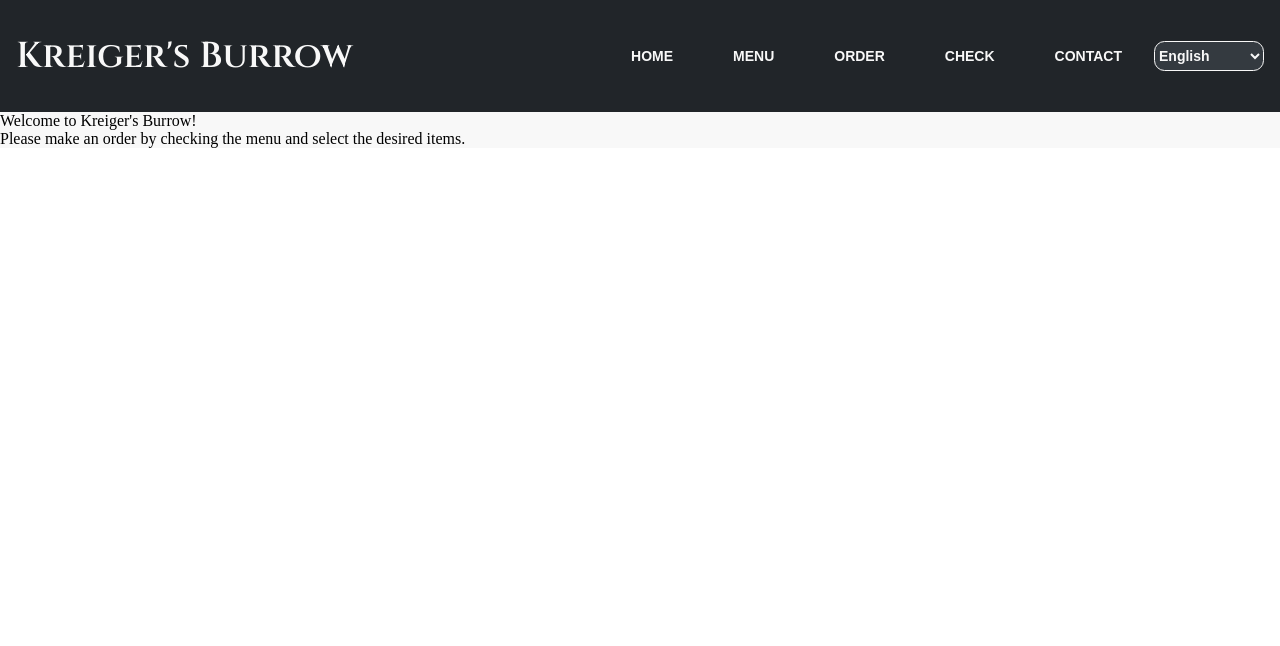
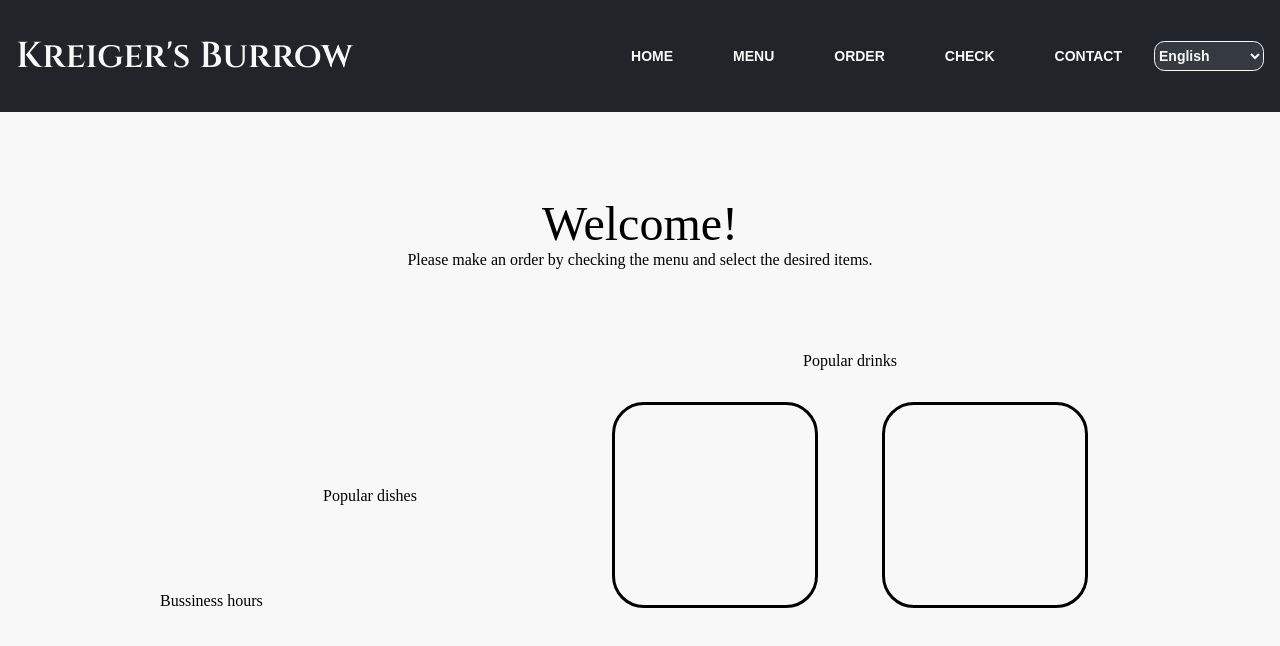
Before and after one commit to jsphthrn/restaurant-page-top, a website built with webpack: page src/template.html in a window 1280 px wide. Built offline with nearby package versions, Linux system fonts and the light colour scheme.

Commit message:
Progress on 'home' tab.

```diff
--- a/src/normal-page.js
+++ b/src/normal-page.js
@@ -2,7 +2,7 @@ export let localeHome = {
 
     'en': {
 
-        'welcome-message': "Welcome to Kreiger's Burrow!",
+        'welcome-message': "Welcome!",
         'sub-message': "Please make an order by checking the menu and select the desired items.",
         'subheader-dishes': "Popular dishes",
         'subheader-drinks': "Popular drinks",
@@ -14,7 +14,7 @@ export let localeHome = {
 
     'es': {
 
-        'welcome-message': "Bienvenido/a a Kreiger's Burrow!",
+        'welcome-message': "¡Bienvenidos!",
         'sub-message': "Para ordernar, por favor navegar a la pestaña Menú y seleccionar los alimentos deseados.",
         'subheader-dishes': "Platillos populares",
         'subheader-drinks': "Bebidas populares",
@@ -26,7 +26,7 @@ export let localeHome = {
 
     'ja': {
 
-        'welcome-message': "いらっしゃいませ!　クレイガーブラーへようこそ。",
+        'welcome-message': "いらっしゃいませ!",
         'sub-message': "Please make an order by checking the menu and select the desired items.",
         'subheader-dishes': "人気な食べ物",
         'subheader-drinks': "人気な飲み物",
@@ -38,7 +38,7 @@ export let localeHome = {
 
     'zh-Hans': {
 
-        'welcome-message': "欢迎可以夹洞穴！",
+        'welcome-message': "欢迎您们！",
         'sub-message': "Please make an order by checking the menu and select the desired items.",
         'subheader-dishes': "有名菜",
         'subheader-drinks': "有名饮料",
@@ -53,18 +53,11 @@ export let localeHome = {
 
 export function deployHome (lang, container) {
 
-    /* let aux = Object.keys(localeHome[lang]);
+    const base = document.createElement("div");
 
-    for (let i = 0; i < aux.length; i++) {
+    base.setAttribute("id", "base");
 
-
-
-
-    }
-
-    */
-
-    const base = document.createElement("div");
+    const sectionOne = document.createElement("div");
 
     const welcomeMessage = document.createElement("div");
     welcomeMessage.setAttribute("id", "welcome-message");
@@ -74,9 +67,58 @@ export function deployHome (lang, container) {
     subMessage.setAttribute("id", "sub-message");
     subMessage.textContent = localeHome[lang]["sub-message"];
 
+    sectionOne.appendChild(welcomeMessage);
+    sectionOne.appendChild(subMessage);
+    sectionOne.setAttribute("class","section");
+    sectionOne.setAttribute("id","section-one");
 
-    base.appendChild(welcomeMessage);
-    base.appendChild(subMessage);
+    const sectionTwo = document.createElement("div");
+
+
+    const subsectionTwoOne = document.createElement("div");
+    subsectionTwoOne.setAttribute("class", "subsection");
+
+
+    const subsectionTwoTwo = document.createElement("div");
+    subsectionTwoTwo.setAttribute("class", "subsection");
+
+    const subHeaderDishes = document.createElement("div");
+    subHeaderDishes.setAttribute("class","subheader");
+    subHeaderDishes.setAttribute("id","subheader-dishes");
+    subHeaderDishes.textContent = localeHome[lang]["subheader-dishes"];
+
+    subsectionTwoOne.appendChild(subHeaderDishes);
+
+    const elementContainer = document.createElement("div");
+    elementContainer.appendChild(document.createElement("div"));
+    elementContainer.appendChild(document.createElement("div"));
+
+    subsectionTwoOne.appendChild(elementContainer);
+
+    sectionTwo.appendChild(subsectionTwoOne);
+
+    const subHeaderDrinks = document.createElement("div");
+    subHeaderDrinks.setAttribute("class", "subheader");
+    subHeaderDrinks.setAttribute("id", "subheader-drinks");
+    subHeaderDrinks.textContent = localeHome[lang]["subheader-drinks"];
+
+    subsectionTwoTwo.appendChild(subHeaderDrinks);
+    subsectionTwoTwo.appendChild(elementContainer);
+
+
+    sectionTwo.appendChild(subsectionTwoTwo);
+    sectionTwo.setAttribute("id","section-two");
+    sectionTwo.setAttribute("class", "section")
+
+    const subHeaderBussiness = document.createElement("div");
+    subHeaderBussiness.setAttribute("class","subheader");
+    subHeaderBussiness.setAttribute("id","subheader-drinks");
+    subHeaderBussiness.textContent = localeHome[lang]["subheader-bussiness"];
+
+
+    base.appendChild(sectionOne);
+    base.appendChild(sectionTwo);
+    base.appendChild(subHeaderBussiness);
 
     return base;
 
--- a/src/style.css
+++ b/src/style.css
@@ -16,6 +16,8 @@ header {
     align-items: center;
     justify-content: space-between;
     padding: 2em 1em;
+    max-width: 100vw;
+    box-sizing: border-box;
 }
 
 #bussiness-name {
@@ -53,5 +55,62 @@ header {
 
 #content {
     background-color: var(--white-background);
-    width: 100vw;
+    max-width: 100vw;
+    height: 100vh;
+    box-sizing: border-box;
+    display: grid;
+    grid-template-columns: 1fr 6fr 1fr;
 }
+
+#base {
+    grid-column: 2;
+}
+
+.section {
+    height: 30vh;
+    max-width: 75vw;
+
+}
+
+#section-one {
+    display: flex;
+    flex-direction: column;
+    align-items: center;
+    justify-content: center;
+
+}
+
+#section-two {
+    display: grid;
+    grid-template-columns: 1fr 1fr;
+
+}
+
+.subsection {
+    display: flex;
+    flex-direction: column;
+    justify-content: center;
+    align-items: center;
+}
+
+.subsection div {
+    display: flex;
+    flex-direction: row;
+    justify-content: s
+
+}
+
+.subsection div div {
+    width: 200px;
+    height: 200px;
+    border-style: solid;
+    border-radius: 2em;
+    margin: 2em;
+}
+
+#welcome-message {
+    font-size: 48px;
+    font-weight: 500;
+
+
+}
```
